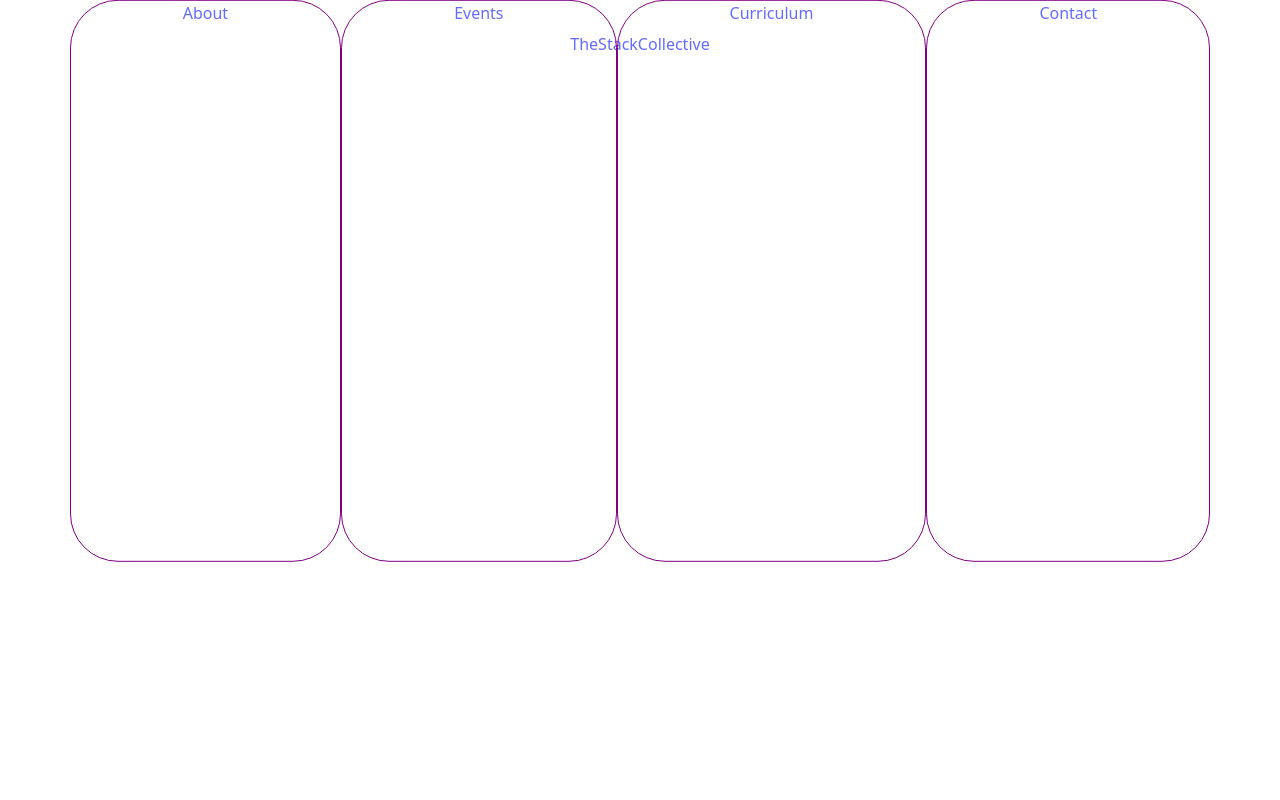
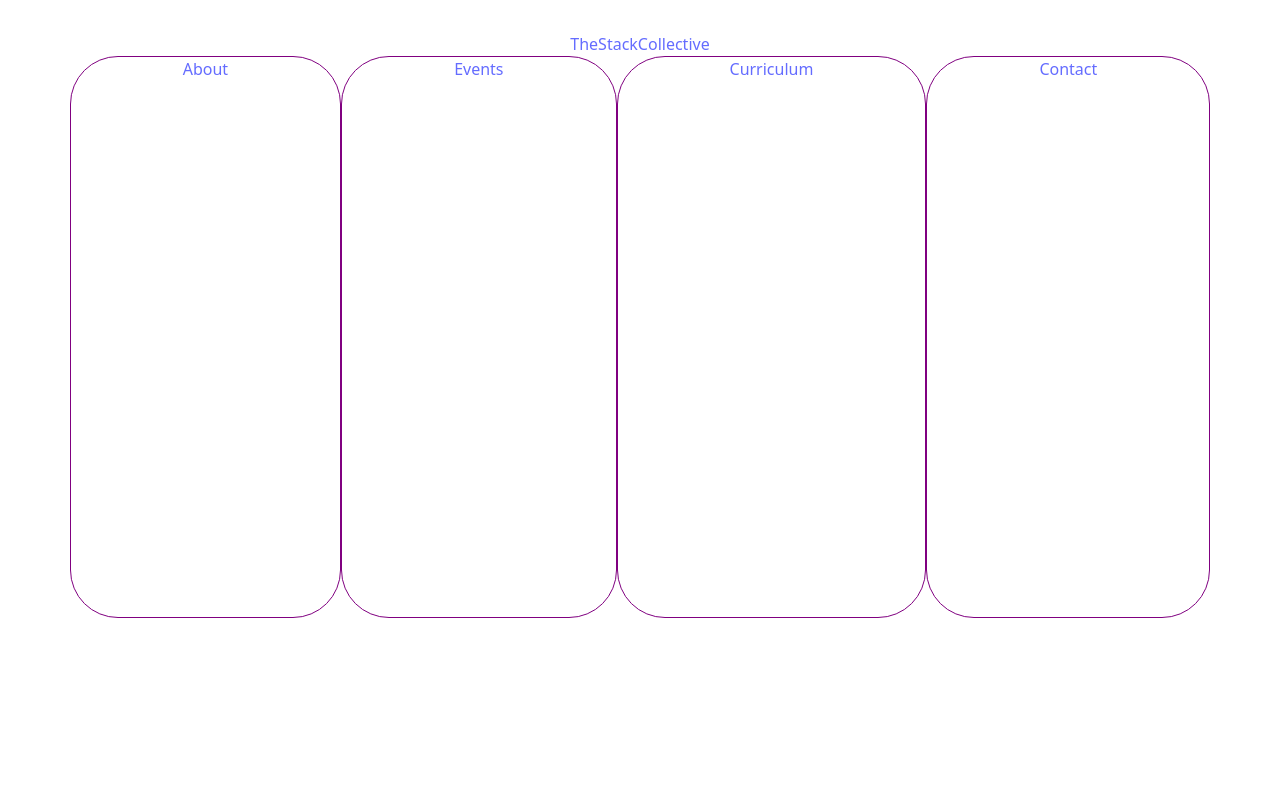
Before and after one commit to thestackcollective/tsc-website-1, a React (Vite) app: page / in a window 1280 px wide. Shown: the top 800 px of the page. Built offline with nearby package versions, Linux system fonts and the light colour scheme.

Commit message:
Work on animation for nav bar

```diff
--- a/src/components/Navbar/Navbar.css
+++ b/src/components/Navbar/Navbar.css
@@ -8,6 +8,18 @@ nav .pages-nav a {
   height: 70vh;
   border: .5px solid purple;
   border-radius: 3rem;
-  transform: translateY(-10%);
-  transition: transform 1.3s ease;
 }
+
+nav .pages-nav a:hover {
+  animation: swing .3s ease-in;
+}
+
+@keyframes swing {
+  0% {
+    transform: rotateY(40deg);
+  }
+
+  100% {
+    transform: rotateY(-30deg);
+  }
+}
```
